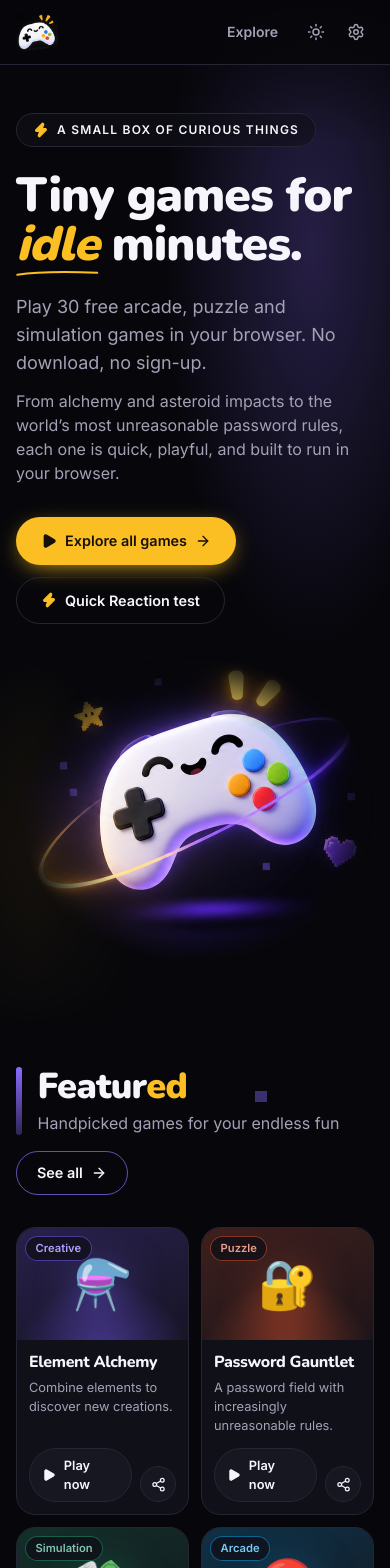
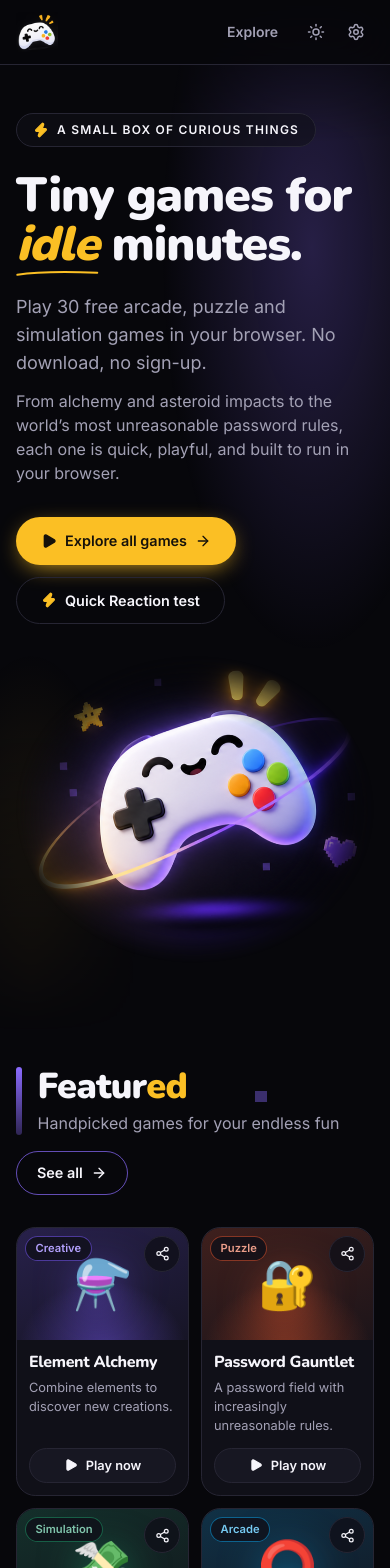
Before and after one commit to Dk821/letbefun, a React (Vite) app: page / in a window 390 px wide. Shown: the top 1568 px of the page. Built offline with nearby package versions, Linux system fonts and the light colour scheme.

Commit message:
add share button to game cards

```diff
--- a/src/components/ui.jsx
+++ b/src/components/ui.jsx
@@ -108,17 +108,17 @@ export function GameCard({ game, index = 0 }) {
           <div className="feat-banner relative grid h-28 place-items-center sm:h-40 overflow-hidden">
             <span className="feat-emoji text-5xl sm:text-7xl transition-transform duration-300 group-hover:-rotate-6 group-hover:scale-110" aria-hidden>{game.emoji}</span>
             <span className="game-chip feat-chip absolute left-2 top-2 sm:left-4 sm:top-4">{game.category}</span>
-            <span className="feat-time absolute right-4 top-4 inline-flex max-sm:hidden items-center gap-1.5"><Clock size={13} aria-hidden /> {game.minutes} min</span>
+            <span className="feat-time absolute bottom-3 right-4 inline-flex max-sm:hidden items-center gap-1.5"><Clock size={13} aria-hidden /> {game.minutes} min</span>
           </div>
           <div className="flex flex-1 flex-col p-3 sm:p-5">
             <h3 id={`game-card-${game.slug}`} className="text-base font-extrabold leading-tight sm:text-xl">{game.title}</h3>
             <p className="mt-1.5 flex-1 text-[0.8rem] text-muted sm:text-[0.92rem]">{game.tagline}</p>
-            <span className="feat-cta mt-3 mr-11 sm:mt-5 sm:mr-[3.25rem] inline-flex items-center justify-center gap-2 self-stretch"><Play size={14} className="fill-current" aria-hidden /> Play now</span>
+            <span className="feat-cta mt-3 sm:mt-5 inline-flex items-center justify-center gap-2 self-stretch"><Play size={14} className="fill-current" aria-hidden /> Play now</span>
           </div>
         </Link>
         <ShareButton
           iconOnly
-          className="feat-share absolute bottom-3 right-3 sm:bottom-5 sm:right-5"
+          className="feat-share absolute right-2 top-2 sm:right-4 sm:top-4"
           label={`Share ${game.title}`}
           title={`${game.title} — letbe.fun`}
           text={game.tagline}
--- a/src/styles/index.css
+++ b/src/styles/index.css
@@ -129,7 +129,7 @@ input[type="range"] { accent-color: var(--game, var(--accent)); width: 100%; }
 .feat-time { font-size: .75rem; font-weight: 600; color: var(--muted); }
 .feat-cta { border-radius: 999px; padding: .6rem 1rem; font-weight: 700; font-size: .9rem; background: var(--soft); border: 1px solid var(--line); color: var(--ink); transition: all .25s ease; }
 .feat-card:hover .feat-cta { background: var(--game); border-color: var(--game); color: #fff; }
-.feat-share { display: grid; place-items: center; width: 2.7rem; height: 2.7rem; border-radius: 999px; background: var(--soft); border: 1px solid var(--line); color: var(--ink); cursor: pointer; transition: border-color .25s ease; }
+.feat-share { display: grid; place-items: center; width: 2.25rem; height: 2.25rem; border-radius: 999px; background: color-mix(in srgb, var(--card) 80%, transparent); backdrop-filter: blur(6px); border: 1px solid var(--line); color: var(--ink); cursor: pointer; transition: border-color .25s ease; }
 .feat-share:hover { border-color: var(--game); }
 
 /* ---- section heading ---- */
--- a/src/styles/mobile.css
+++ b/src/styles/mobile.css
@@ -10,7 +10,6 @@
   .feat-card { border-radius: 1.2rem; }
   .feat-banner { height: 7rem; }
   .feat-cta { padding: .45rem .75rem; font-size: .8rem; }
-  .feat-share { width: 2.25rem; height: 2.25rem; }
   .game-chip { padding: .2rem .6rem; font-size: .7rem; }
 
   /* comfortable touch targets */
```
